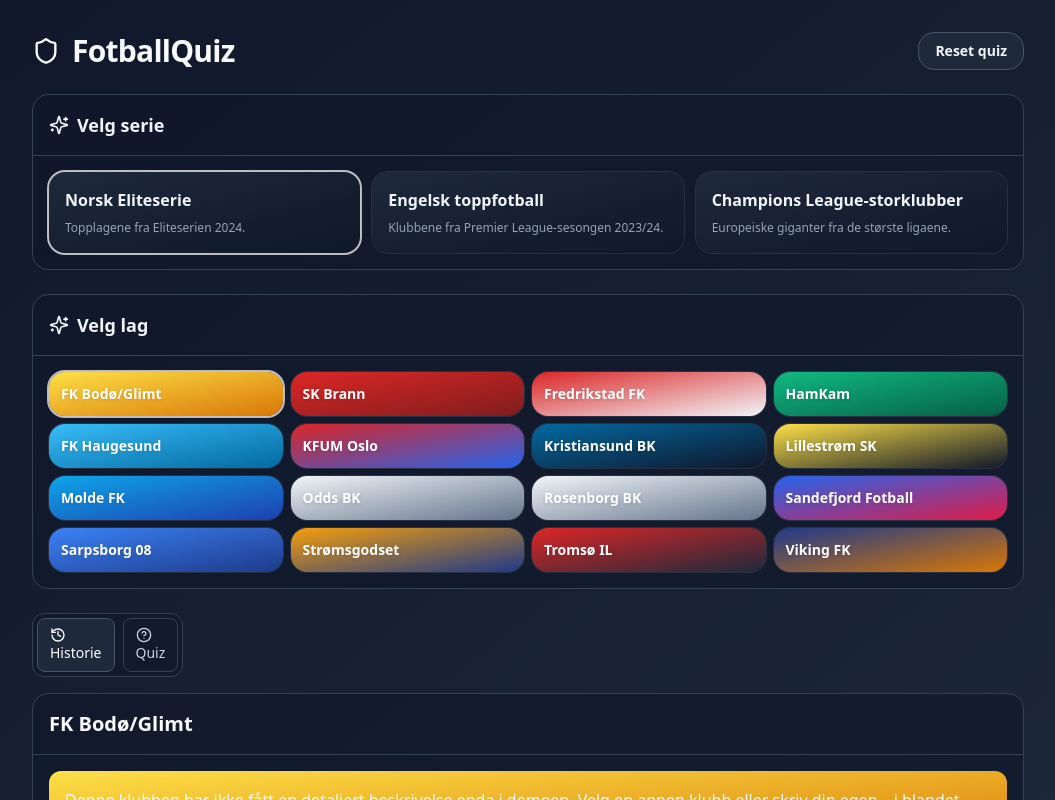
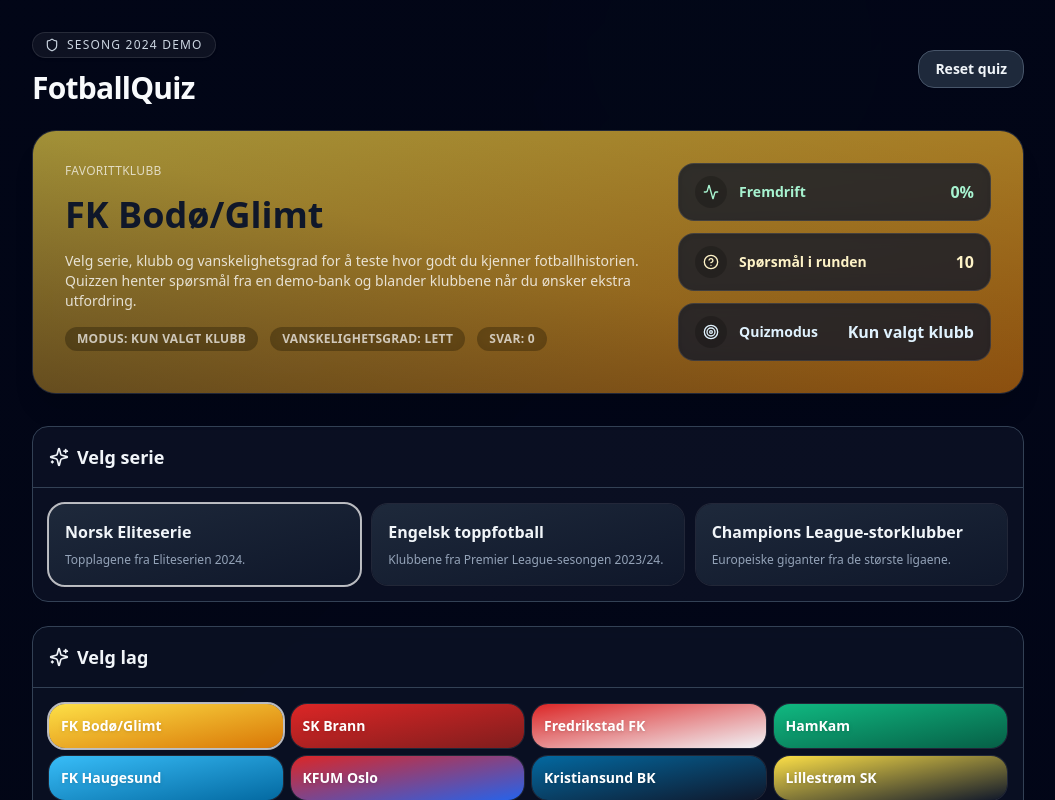
Before and after one commit to henrix89/FotballQuiz, a React (Vite) app: page / in a window 1280 px wide. Shown: the top 800 px of the page, without its empty margins (112-1167 px from the left). Built offline with nearby package versions, Linux system fonts and the light colour scheme; the HTML template or start-up script is replaced by a standard one.

Commit message:
Enhance quiz UI with animated layout

```diff
--- a/src/App.tsx
+++ b/src/App.tsx
@@ -1,10 +1,19 @@
 import React, { useCallback, useEffect, useMemo, useState } from 'react'
-import { motion } from 'framer-motion'
+import { AnimatePresence, motion } from 'framer-motion'
 import { Tabs, TabsList, TabsTrigger, TabsContent } from './components/ui/tabs'
 import { Card, CardContent, CardHeader, CardTitle } from './components/ui/card'
 import { Button } from './components/ui/button'
 import { RadioGroup, RadioGroupItem } from './components/ui/radio-group'
-import { CheckCircle2, CircleHelp, Trophy, History, Sparkles, Shield } from 'lucide-react'
+import {
+  CheckCircle2,
+  CircleHelp,
+  Trophy,
+  History,
+  Sparkles,
+  Shield,
+  Activity,
+  Target,
+} from 'lucide-react'
 
 type Difficulty = 'easy' | 'medium' | 'hard'
 type QuizMode = 'single' | 'mixed'
@@ -270,6 +279,21 @@
     return clubsInLeague.find(c => c.id === clubId) ?? clubsInLeague[0] ?? CLUBS[0]
   }, [clubId, clubsInLeague])
 
+  const clubTheme = useMemo(() => {
+    const tokens = (pickedClub?.colors ?? '').split(' ').filter(Boolean)
+    const gradientTokens = tokens.filter(token =>
+      token.startsWith('from-') || token.startsWith('via-') || token.startsWith('to-'),
+    )
+    const gradientClass = gradientTokens.length
+      ? `bg-gradient-to-br ${gradientTokens.join(' ')}`
+      : 'bg-gradient-to-br from-slate-800 to-slate-900'
+    const textToken = tokens.find(token => token.startsWith('text-')) ?? 'text-white'
+    return {
+      gradient: gradientClass,
+      text: textToken,
+    }
+  }, [pickedClub])
+
   useEffect(() => {
     setAnswers([])
     setStep(0)
@@ -315,6 +339,15 @@
   const hasQuestions = total > 0
   const activeDifficulty = DIFFICULTY_OPTIONS.find(opt => opt.value === difficulty)
   const activeMode = QUIZ_MODE_OPTIONS.find(opt => opt.value === quizMode)
+  const answeredCount = answers.filter(answer => typeof answer === 'number').length
+  const progress = total
+    ? Math.min(
+        100,
+        Math.round(
+          ((showResults ? total : step + (typeof answers[step] === 'number' ? 1 : 0)) / total) * 100,
+        ),
+      )
+    : 0
 
   function pickAnswer(idx: number) {
     if (!current) return
@@ -340,19 +373,121 @@
     : 'Ingen klubber har spørsmål for denne vanskelighetsgraden i demoen. Bytt vanskelighetsgrad eller utvid spørsmålsbanken.'
 
   return (
-    <div className="min-h-screen w-full bg-gradient-to-br from-slate-900 to-slate-800 text-slate-50">
-      <div className="max-w-5xl mx-auto px-4 py-8">
-        <header className="flex items-center justify-between mb-6">
-          <motion.h1 initial={{ opacity: 0, y: -8 }} animate={{ opacity: 1, y: 0 }} className="text-2xl sm:text-3xl font-extrabold tracking-tight flex items-center gap-3">
-            <Shield className="h-7 w-7" /> FotballQuiz
-          </motion.h1>
+    <div className="relative min-h-screen w-full overflow-hidden bg-slate-950 text-slate-50">
+      <div className="pointer-events-none absolute inset-0 overflow-hidden">
+        <div className="absolute -top-24 left-1/2 h-80 w-80 -translate-x-1/2 rounded-full bg-emerald-500/20 blur-3xl animate-blob" />
+        <div className="absolute -bottom-20 -left-10 h-96 w-96 rounded-full bg-sky-500/20 blur-3xl animate-blob animation-delay-2000" />
+        <div className="absolute top-1/3 -right-10 h-[28rem] w-[28rem] rounded-full bg-fuchsia-500/10 blur-3xl animate-blob animation-delay-4000" />
+        <div className="absolute inset-0 bg-gradient-to-br from-slate-950 via-slate-950/95 to-slate-950" />
+      </div>
+      <div className="relative z-10 mx-auto max-w-5xl px-4 py-8">
+        <motion.header
+          initial={{ opacity: 0, y: -12 }}
+          animate={{ opacity: 1, y: 0 }}
+          transition={{ duration: 0.6, ease: 'easeOut' }}
+          className="mb-6 flex flex-wrap items-center justify-between gap-4"
+        >
+          <div>
+            <div className="inline-flex items-center gap-2 rounded-full border border-white/10 bg-white/5 px-3 py-1 text-xs uppercase tracking-widest text-slate-300 shadow">
+              <Shield className="h-3.5 w-3.5" /> Sesong 2024 Demo
+            </div>
+            <h1 className="mt-3 flex items-center gap-3 text-2xl font-extrabold tracking-tight sm:text-3xl">
+              FotballQuiz
+            </h1>
+          </div>
 
-          <div className="flex items-center gap-2">
-            <Button variant="secondary" onClick={resetQuiz}>Reset quiz</Button>
+          <motion.div
+            initial={{ opacity: 0, y: -8 }}
+            animate={{ opacity: 1, y: 0 }}
+            transition={{ delay: 0.15, duration: 0.5 }}
+            className="flex items-center gap-2"
+          >
+            <Button variant="secondary" onClick={resetQuiz} className="backdrop-blur">
+              Reset quiz
+            </Button>
+          </motion.div>
+        </motion.header>
+
+        <motion.div
+          initial={{ opacity: 0, y: 16 }}
+          animate={{ opacity: 1, y: 0 }}
+          transition={{ duration: 0.6, ease: 'easeOut' }}
+          className="mb-8 overflow-hidden rounded-3xl border border-white/10 bg-slate-900/60 shadow-xl backdrop-blur"
+        >
+          <div className="relative">
+            <div className={`absolute inset-0 opacity-70 ${clubTheme.gradient}`} />
+            <div className="absolute inset-0 bg-gradient-to-tr from-slate-950/40 via-slate-950/10 to-transparent" />
+            <div className="relative grid gap-8 p-6 sm:p-8 md:grid-cols-[1.3fr_0.7fr]">
+              <div className={`space-y-4 ${clubTheme.text}`}>
+                <p className="text-xs uppercase tracking-wide text-white/70">Favorittklubb</p>
+                <motion.h2
+                  key={pickedClub.id}
+                  initial={{ opacity: 0, y: 12 }}
+                  animate={{ opacity: 1, y: 0 }}
+                  transition={{ duration: 0.45 }}
+                  className="text-3xl font-bold sm:text-4xl"
+                >
+                  {pickedClub.name}
+                </motion.h2>
+                <p className="max-w-xl text-sm text-white/80">
+                  Velg serie, klubb og vanskelighetsgrad for å teste hvor godt du kjenner fotballhistorien. Quizzen henter
+                  spørsmål fra en demo-bank og blander klubbene når du ønsker ekstra utfordring.
+                </p>
+                <div className="flex flex-wrap items-center gap-3 text-xs font-semibold uppercase tracking-wide text-white/70">
+                  {activeMode && (
+                    <span className="rounded-full bg-black/30 px-3 py-1 backdrop-blur">Modus: {activeMode.label}</span>
+                  )}
+                  {activeDifficulty && (
+                    <span className="rounded-full bg-black/30 px-3 py-1 backdrop-blur">
+                      Vanskelighetsgrad: {activeDifficulty.label}
+                    </span>
+                  )}
+                  <span className="rounded-full bg-black/30 px-3 py-1 backdrop-blur">Svar: {answeredCount}</span>
                 </div>
-        </header>
+              </div>
+              <div className="space-y-3">
+                {[
+                  {
+                    label: 'Fremdrift',
+                    value: `${progress}%`,
+                    icon: Activity,
+                    accent: 'bg-emerald-500/10 text-emerald-200',
+                  },
+                  {
+                    label: 'Spørsmål i runden',
+                    value: total || '—',
+                    icon: CircleHelp,
+                    accent: 'bg-amber-500/10 text-amber-100',
+                  },
+                  {
+                    label: 'Quizmodus',
+                    value: activeMode?.label ?? 'Velg',
+                    icon: Target,
+                    accent: 'bg-sky-500/10 text-sky-100',
+                  },
+                ].map(({ label, value, icon: Icon, accent }, index) => (
+                  <motion.div
+                    key={label}
+                    initial={{ opacity: 0, y: 16 }}
+                    animate={{ opacity: 1, y: 0 }}
+                    transition={{ delay: 0.1 * index, duration: 0.45 }}
+                    className={`flex items-center justify-between rounded-2xl border border-white/10 bg-slate-900/80 px-4 py-3 shadow-inner backdrop-blur ${accent}`}
+                  >
+                    <div className="flex items-center gap-3 text-sm font-semibold">
+                      <span className="rounded-full bg-black/20 p-2">
+                        <Icon className="h-4 w-4" />
+                      </span>
+                      <span>{label}</span>
+                    </div>
+                    <span className="text-base font-bold">{value}</span>
+                  </motion.div>
+                ))}
+              </div>
+            </div>
+          </div>
+        </motion.div>
 
-        <div className="space-y-6 mb-6">
+        <div className="mb-6 space-y-6">
           <Card className="bg-slate-900/60 border-slate-700">
             <CardHeader>
               <CardTitle className="flex items-center gap-2 text-slate-100">
@@ -385,7 +520,7 @@
             </CardContent>
           </Card>
 
-          <Card className="bg-slate-900/60 border-slate-700">
+          <Card className="border-slate-700 bg-slate-900/60 backdrop-blur">
             <CardHeader>
               <CardTitle className="flex items-center gap-2 text-slate-100">
                 <Sparkles className="h-5 w-5" /> Velg lag
@@ -411,7 +546,7 @@
           </Card>
         </div>
         <Tabs defaultValue="history" className="w-full">
-          <TabsList className="bg-slate-900/60 border border-slate-700 p-1">
+          <TabsList className="border border-slate-700 bg-slate-900/60 p-1 backdrop-blur">
             <TabsTrigger value="history" className="data-[state=active]:bg-slate-800">
               <History className="h-4 w-4 mr-2" /> Historie
             </TabsTrigger>
@@ -421,14 +556,14 @@
           </TabsList>
 
           <TabsContent value="history" className="mt-4">
-            <Card className="bg-slate-900/60 border-slate-700">
+            <Card className="border-slate-700 bg-slate-900/60 backdrop-blur">
               <CardHeader>
                 <CardTitle className="flex items-center gap-2">
                   <span className="text-xl font-bold">{pickedClub.name}</span>
                 </CardTitle>
               </CardHeader>
               <CardContent>
-                <div className={`rounded-xl p-4 bg-gradient-to-br ${pickedClub.colors} text-white/95 shadow`}>
+                <div className={`rounded-xl bg-gradient-to-br ${pickedClub.colors} p-4 text-white/95 shadow-lg`}>
                   <p className="leading-relaxed">
                     {CLUB_HISTORIES[(pickedClub as any).id] ||
                       'Denne klubben har ikke fått en detaljert beskrivelse enda i demoen. Velg en annen klubb eller skriv din egen – i blandet modus kan du fortsatt få spørsmål i quizen.'}
@@ -442,7 +577,7 @@
           </TabsContent>
 
           <TabsContent value="quiz" className="mt-4">
-            <Card className="bg-slate-900/60 border-slate-700">
+            <Card className="border-slate-700 bg-slate-900/60 backdrop-blur">
               <CardHeader>
                 <CardTitle className="flex items-center gap-2">
                   <CircleHelp className="h-5 w-5" /> Quiz om {quizMode === 'mixed' ? 'flere klubber' : pickedClub.name}
@@ -514,51 +649,84 @@
                     <p className="font-semibold text-slate-100">Ingen spørsmål tilgjengelig enda.</p>
                     <p className="mt-2 text-slate-400">{missingQuestionsMessage}</p>
                   </div>
-                ) : !showResults ? (
-                  <div className="space-y-5">
-                    <div className="text-sm text-slate-300 flex flex-wrap items-center gap-2">
-                      <span>Spørsmål {step + 1} av {total}</span>
+                ) : (
+                  <div className="space-y-6">
+                    <div className="space-y-3">
+                      <div className="flex flex-wrap items-center justify-between gap-2 text-sm text-slate-300">
+                        <div className="flex flex-wrap items-center gap-2">
+                          <span className="font-semibold text-slate-100">Spørsmål {Math.min(step + 1, total)} av {total}</span>
                           {activeDifficulty && (
-                        <>
-                          <span className="text-slate-600">•</span>
-                          <span>Vanskelighetsgrad: {activeDifficulty.label}</span>
-                        </>
+                            <span className="rounded-full bg-slate-800/60 px-3 py-1 text-xs font-medium uppercase tracking-wide text-slate-200">
+                              {activeDifficulty.label}
+                            </span>
                           )}
                           {quizMode === 'mixed' && current?.clubName && (
-                        <>
-                          <span className="text-slate-600">•</span>
-                          <span>Klubb: {current.clubName}</span>
-                        </>
+                            <span className="rounded-full bg-slate-800/60 px-3 py-1 text-xs font-medium uppercase tracking-wide text-slate-200">
+                              {current.clubName}
+                            </span>
                           )}
                         </div>
-                    <div className="text-lg font-semibold">{current?.q}</div>
+                        <span className="text-xs uppercase tracking-wide text-slate-400">Treffsikkerhet: {score}/{total}</span>
+                      </div>
+                      <div className="h-2 w-full overflow-hidden rounded-full border border-white/5 bg-slate-800/60">
+                        <motion.div
+                          initial={false}
+                          animate={{ width: `${progress}%` }}
+                          transition={{ duration: 0.5, ease: 'easeOut' }}
+                          className="h-full rounded-full bg-gradient-to-r from-emerald-400 via-sky-400 to-emerald-500"
+                        />
+                      </div>
+                    </div>
+
+                    <AnimatePresence mode="wait">
+                      {!showResults ? (
+                        <motion.div
+                          key={current?.q ?? step}
+                          initial={{ opacity: 0, y: 16 }}
+                          animate={{ opacity: 1, y: 0 }}
+                          exit={{ opacity: 0, y: -12 }}
+                          transition={{ duration: 0.35, ease: 'easeOut' }}
+                          className="space-y-5"
+                        >
+                          <div className="text-lg font-semibold leading-relaxed text-slate-100">{current?.q}</div>
 
                           <RadioGroup
                             value={answers[step]?.toString() ?? ''}
-                      onValueChange={(val) => pickAnswer(parseInt(val))}
+                            onValueChange={val => pickAnswer(parseInt(val))}
                             className="grid gap-2"
                           >
                             {current?.choices.map((choice, idx) => (
-                        <label
+                              <motion.label
                                 key={idx}
                                 htmlFor={`answer-${step}-${idx}`}
-                          className={`flex items-center gap-3 rounded-xl border p-3 cursor-pointer transition bg-slate-800/60 border-slate-700 hover:bg-slate-800 ${answers[step] === idx ? 'ring-2 ring-slate-200' : ''}`}
+                                whileHover={{ scale: 1.01 }}
+                                whileTap={{ scale: 0.99 }}
+                                className={`flex items-center gap-3 rounded-2xl border border-slate-700/70 bg-slate-800/60 p-3 transition shadow-inner ${
+                                  answers[step] === idx ? 'ring-2 ring-emerald-300/80 bg-emerald-400/10' : 'hover:bg-slate-800'
+                                }`}
                                 onClick={() => pickAnswer(idx)}
                               >
-                          <RadioGroupItem value={idx.toString()} id={`answer-${step}-${idx}`} /> <span>{choice}</span>
-                        </label>
+                                <RadioGroupItem value={idx.toString()} id={`answer-${step}-${idx}`} />
+                                <span>{choice}</span>
+                              </motion.label>
                             ))}
                           </RadioGroup>
 
-                    <div className="flex items-center justify-between pt-2">
+                          <div className="flex flex-wrap items-center justify-between gap-3 pt-2">
                             <Button onClick={nextStep} disabled={typeof answers[step] !== 'number'} className="min-w-36">
                               {step < total - 1 ? 'Neste' : 'Se resultater'}
                             </Button>
-                      <Button variant="ghost" onClick={resetQuiz}>Bytt spørsmål</Button>
+                            <Button variant="ghost" onClick={resetQuiz} className="text-slate-300 hover:text-white">
+                              Bytt spørsmål
+                            </Button>
                           </div>
 
                           {typeof answers[step] === 'number' && current && (
-                      <div className="text-sm text-slate-300">
+                            <motion.div
+                              initial={{ opacity: 0, y: -6 }}
+                              animate={{ opacity: 1, y: 0 }}
+                              className="text-sm text-slate-300"
+                            >
                               {answers[step] === current.answerIndex ? (
                                 <div className="flex items-center gap-2 text-emerald-300">
                                   <CheckCircle2 className="h-4 w-4" /> Riktig!
@@ -569,10 +737,17 @@
                               {answers[step] !== undefined && current.explanation && (
                                 <div className="mt-2 text-slate-400">Forklaring: {current.explanation}</div>
                               )}
-                      </div>
+                            </motion.div>
                           )}
-                  </div>
+                        </motion.div>
                       ) : (
+                        <motion.div
+                          key="results"
+                          initial={{ opacity: 0, scale: 0.95 }}
+                          animate={{ opacity: 1, scale: 1 }}
+                          exit={{ opacity: 0, scale: 0.95 }}
+                          transition={{ duration: 0.35 }}
+                        >
                           <Results
                             score={score}
                             total={total}
@@ -580,6 +755,10 @@
                             modeLabel={activeMode?.label}
                             onRetry={resetQuiz}
                           />
+                        </motion.div>
+                      )}
+                    </AnimatePresence>
+                  </div>
                 )}
               </CardContent>
             </Card>
@@ -596,17 +775,30 @@
 function Results({ score, total, difficultyLabel, modeLabel, onRetry }: { score: number; total: number; difficultyLabel?: string; modeLabel?: string; onRetry: () => void }) {
   const pct = Math.round((score / Math.max(total, 1)) * 100)
   return (
-    <div className="flex flex-col items-center text-center gap-3">
+    <motion.div
+      initial={{ opacity: 0, y: 12 }}
+      animate={{ opacity: 1, y: 0 }}
+      className="flex flex-col items-center gap-3 text-center"
+    >
+      <motion.div
+        initial={{ scale: 0.9, rotate: -6 }}
+        animate={{ scale: 1, rotate: 0 }}
+        transition={{ type: 'spring', stiffness: 200, damping: 12 }}
+        className="rounded-full bg-emerald-400/10 p-4 text-emerald-200"
+      >
         <Trophy className="h-12 w-12" />
-      <div className="text-2xl font-extrabold">{score} / {total} riktig</div>
+      </motion.div>
+      <div className="text-2xl font-extrabold text-slate-100">
+        {score} / {total} riktig
+      </div>
       <div className="text-sm text-slate-300">Treffsikkerhet: {pct}%</div>
-      <div className="text-sm text-slate-400 flex flex-col gap-1">
+      <div className="flex flex-col gap-1 text-sm text-slate-400">
         {modeLabel && <span>Modus: {modeLabel}</span>}
         {difficultyLabel && <span>Vanskelighetsgrad: {difficultyLabel}</span>}
       </div>
       <div className="flex gap-2 pt-2">
         <Button onClick={onRetry}>Prøv igjen</Button>
       </div>
-    </div>
+    </motion.div>
   )
 }
--- a/src/index.css
+++ b/src/index.css
@@ -5,3 +5,28 @@
 html, body, #root {
   height: 100%;
 }
+
+@keyframes blob {
+  0%,
+  100% {
+    transform: translate3d(0, 0, 0) scale(1);
+  }
+  33% {
+    transform: translate3d(30px, -20px, 0) scale(1.05);
+  }
+  66% {
+    transform: translate3d(-25px, 25px, 0) scale(0.95);
+  }
+}
+
+.animate-blob {
+  animation: blob 18s ease-in-out infinite;
+}
+
+.animation-delay-2000 {
+  animation-delay: 2s;
+}
+
+.animation-delay-4000 {
+  animation-delay: 4s;
+}
```
Lines whose indentation alone changed are shown as unchanged.
